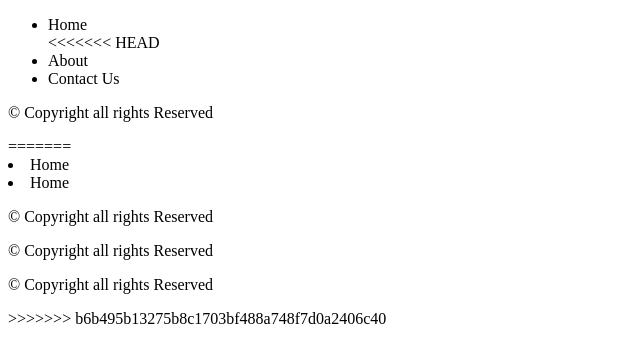
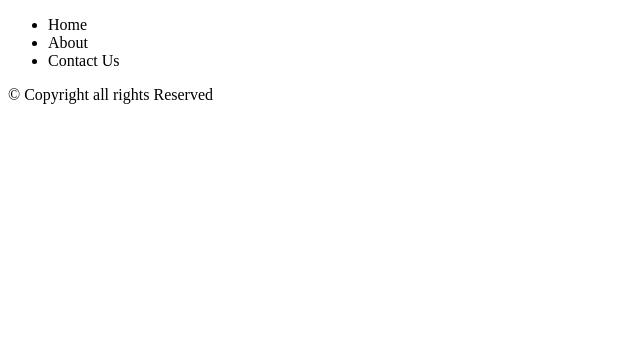
Before and after one commit to X4MU-L/Understanding-Git, a plain HTML site: page index.html in a window 1280 px wide. Shown: the whole page, without its empty margins (0-640 px from the left). Drawn offline with Linux system fonts and the light colour scheme.

Commit message:
resolved online conflict

```diff
--- a/index.html
+++ b/index.html
@@ -10,22 +10,10 @@
     <nav>
         <ul>
             <li>Home</li>
-<<<<<<< HEAD
             <li>About</li>
             <li>Contact Us</li>
         </ul>
     </nav>
     <footer><p>&copy; Copyright all rights Reserved</p></footer>
-=======
-            <li>Home</li>
-            <li>Home</li>
-        </ul>
-    </nav>
-    <footer>
-        <p>&copy; Copyright all rights Reserved</p>
-        <p>&copy; Copyright all rights Reserved</p>
-        <p>&copy; Copyright all rights Reserved</p>
-    </footer>
->>>>>>> b6b495b13275b8c1703bf488a748f7d0a2406c40
 </body>
 </html>
```
